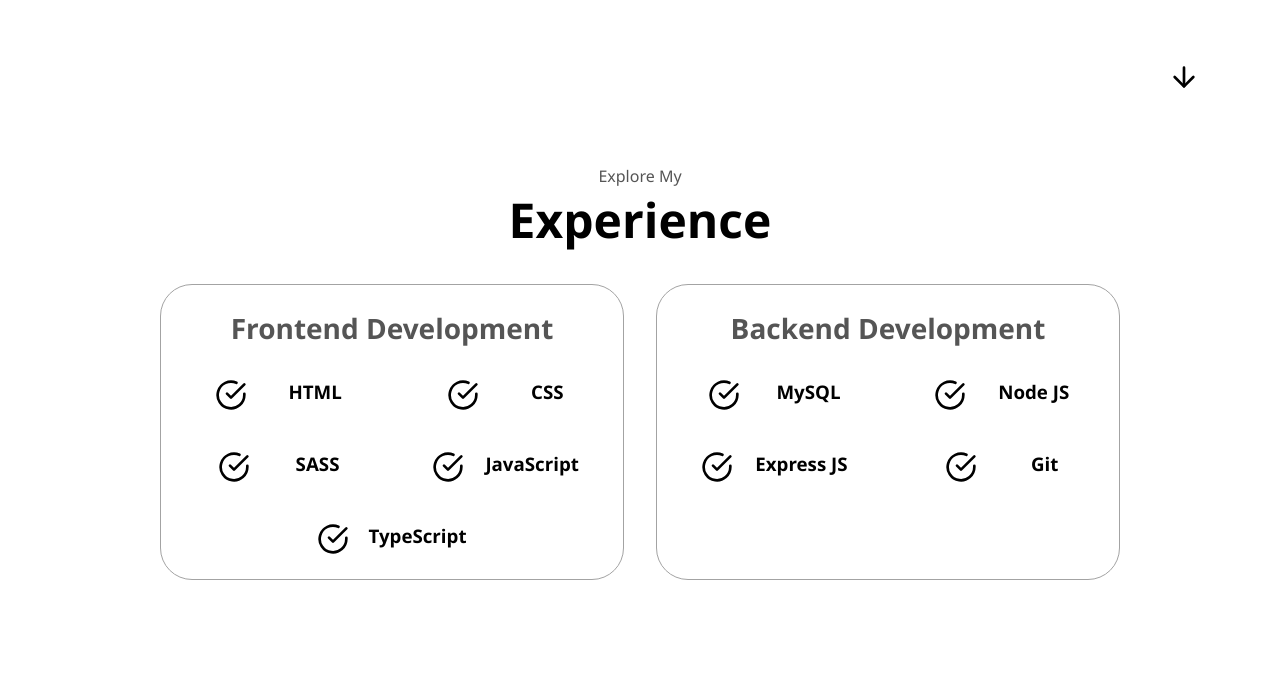
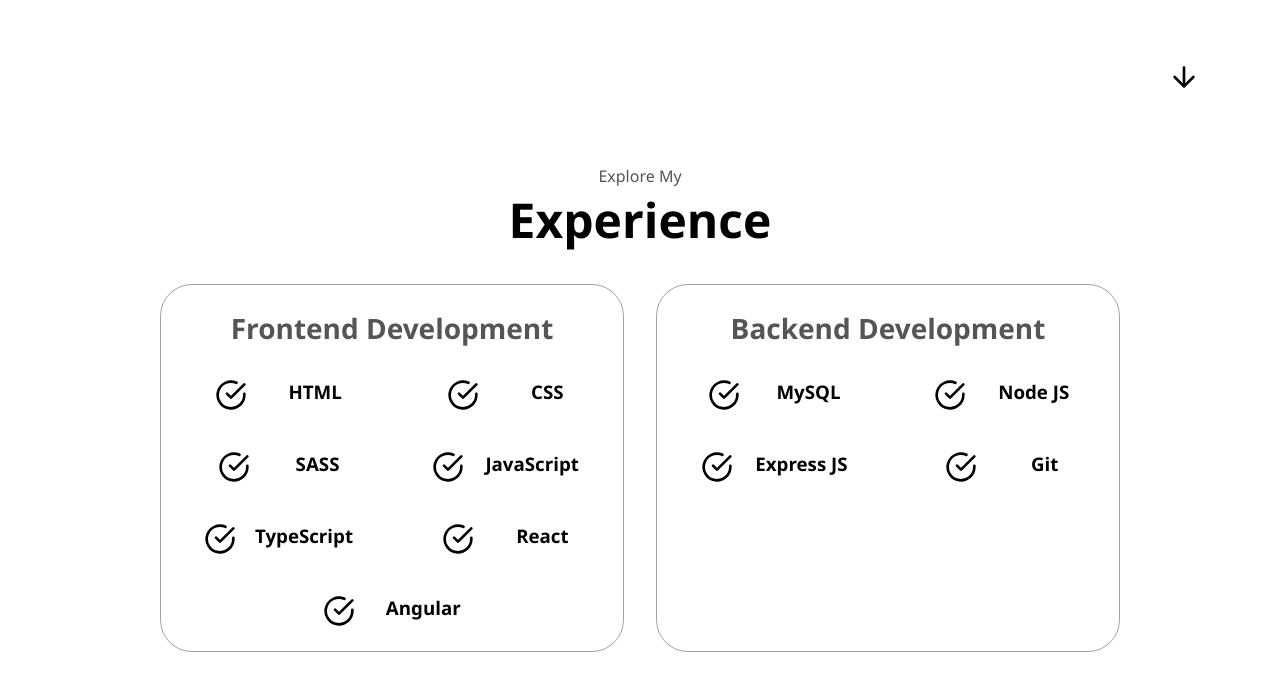
Before and after one commit to malikaii/portfolio-2025, a plain HTML site: page index.html in a window 1280 px wide. Shown: the part 1531-2222 px from the top of the page. Drawn offline with Linux system fonts and the light colour scheme.

Commit message:
More content

```diff
--- a/index.html
+++ b/index.html
@@ -98,7 +98,7 @@
             <div class="details-container">
               <img src="./assets/book.svg" alt="Education icon" class="icon" />
               <h3>Education</h3>
-              <p>B.Sc. Bachelors Degree</p>
+              <p>B.Sc. Bachelors Degree in Computer Science</p>
             </div>
           </div>
           <div class="text-container">
@@ -183,6 +183,26 @@
                 />
                 <div>
                   <h3>TypeScript</h3>
+                </div>
+              </article>
+              <article>
+                <img
+                  src="./assets/check-circle.svg"
+                  alt="Experience icon"
+                  class="icon"
+                />
+                <div>
+                  <h3>React</h3>
+                </div>
+              </article>
+              <article>
+                <img
+                  src="./assets/check-circle.svg"
+                  alt="Experience icon"
+                  class="icon"
+                />
+                <div>
+                  <h3>Angular</h3>
                 </div>
               </article>
             </div>
```
